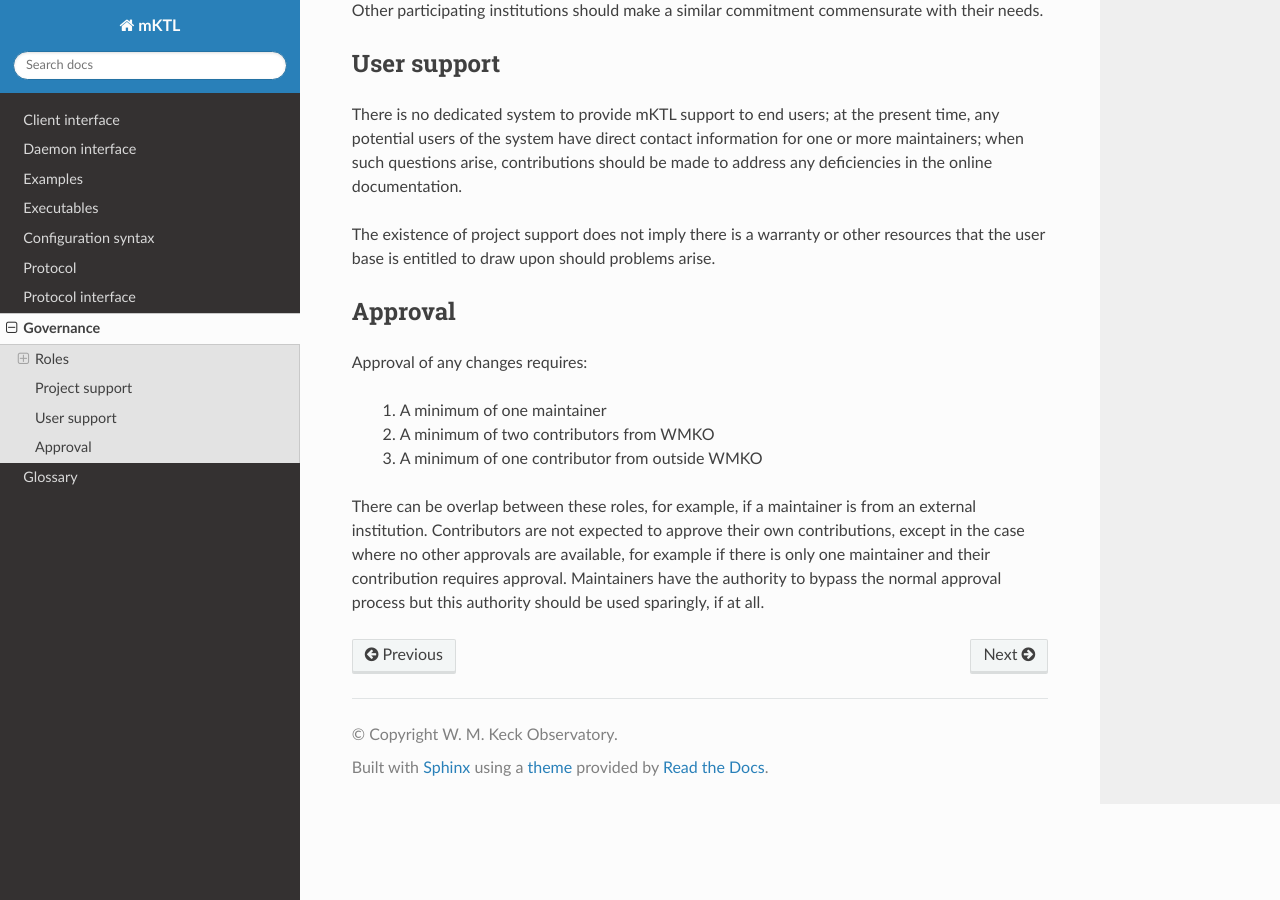
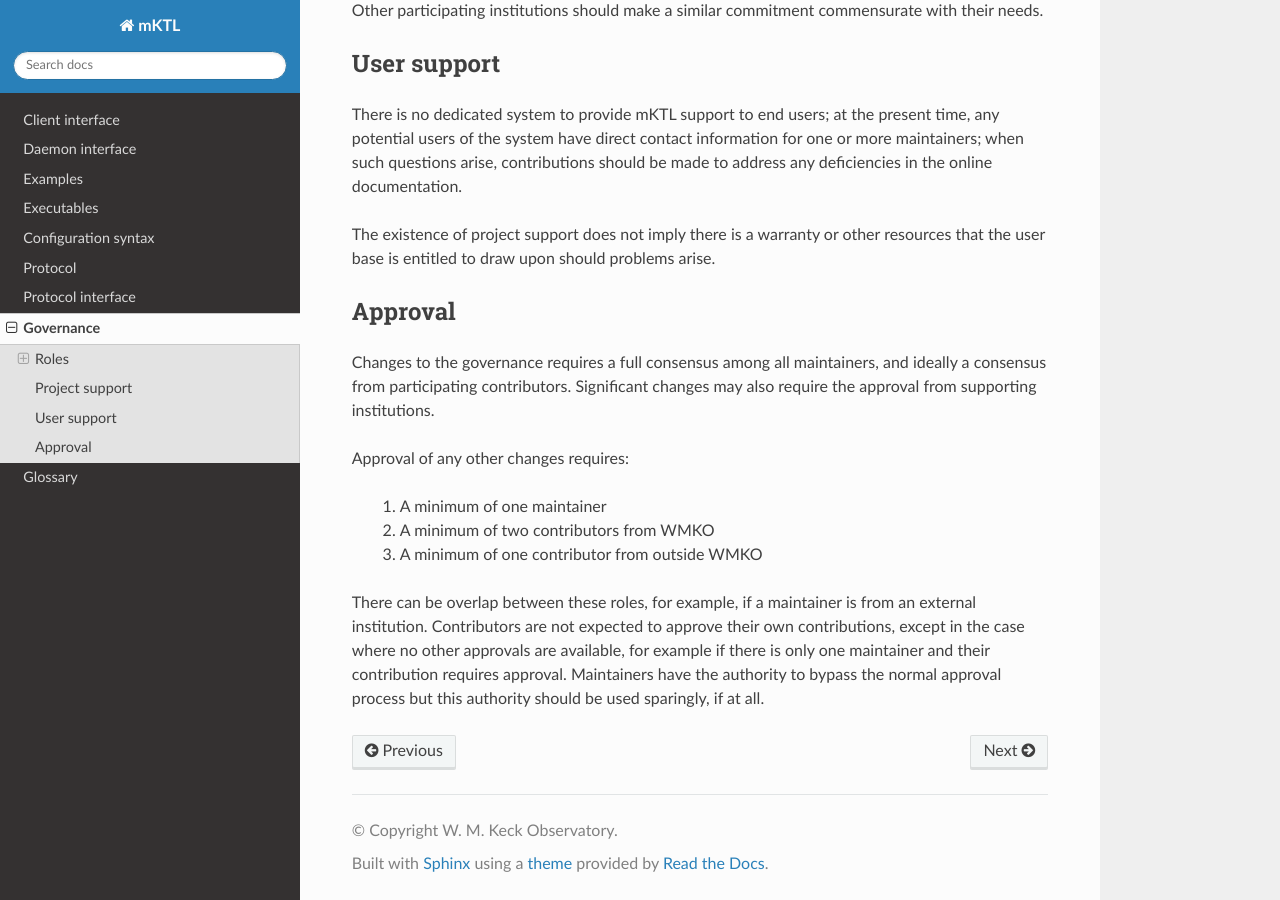
Before and after one commit to KeckObservatory/mKTL, a Sphinx documentation site: the page built from doc/governance.rst, in a window 1280 px wide and 900 px high, scrolled down 1071 px. Built offline with Sphinx 7.4.7 and the Read the Docs theme 3.1.0, drawn with Linux system fonts in a browser that asks for light colours.

Commit message:
Language about changes to governance.

```diff
--- a/doc/governance.rst
+++ b/doc/governance.rst
@@ -70,7 +70,11 @@ resources that the user base is entitled to draw upon should problems arise.
 Approval
 --------
 
-Approval of any changes requires:
+Changes to the governance requires a full consensus among all maintainers,
+and ideally a consensus from participating contributors. Significant changes
+may also require the approval from supporting institutions.
+
+Approval of any other changes requires:
 
   #. A minimum of one maintainer
   #. A minimum of two contributors from WMKO
```
